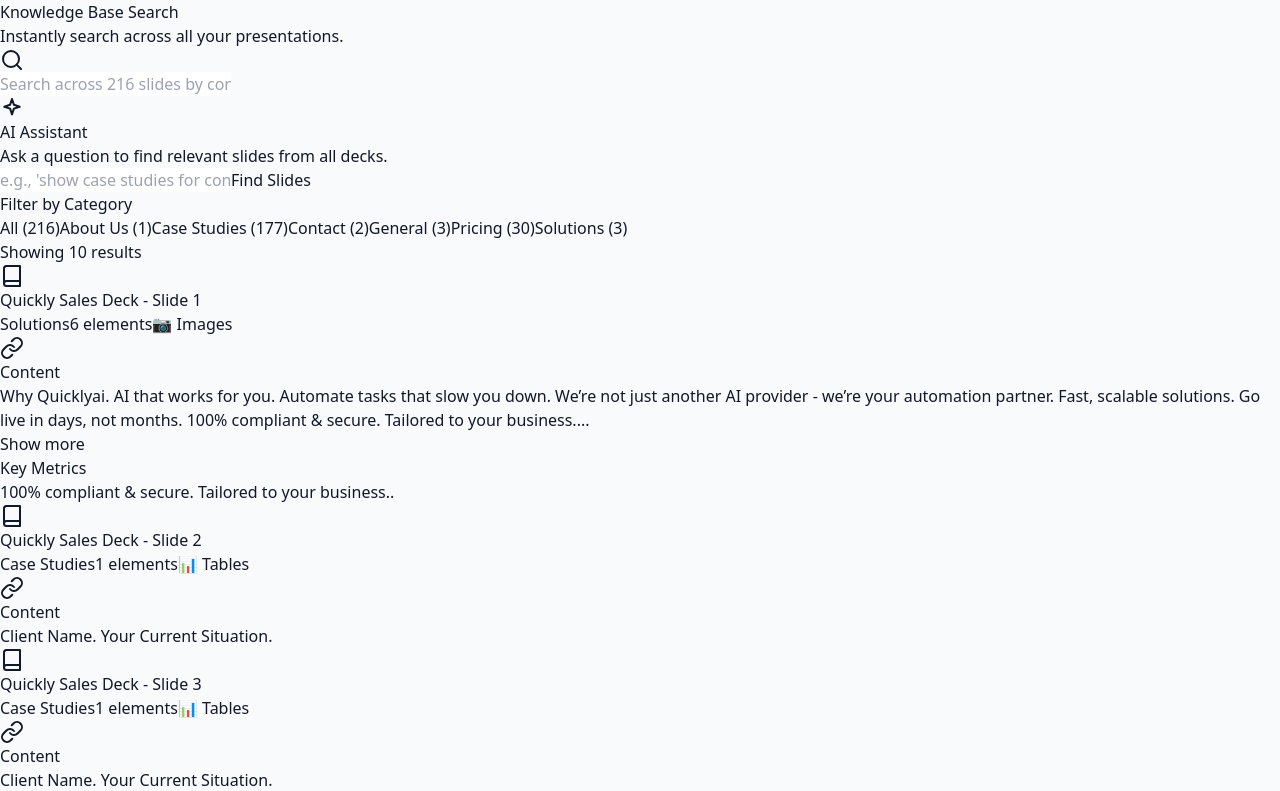
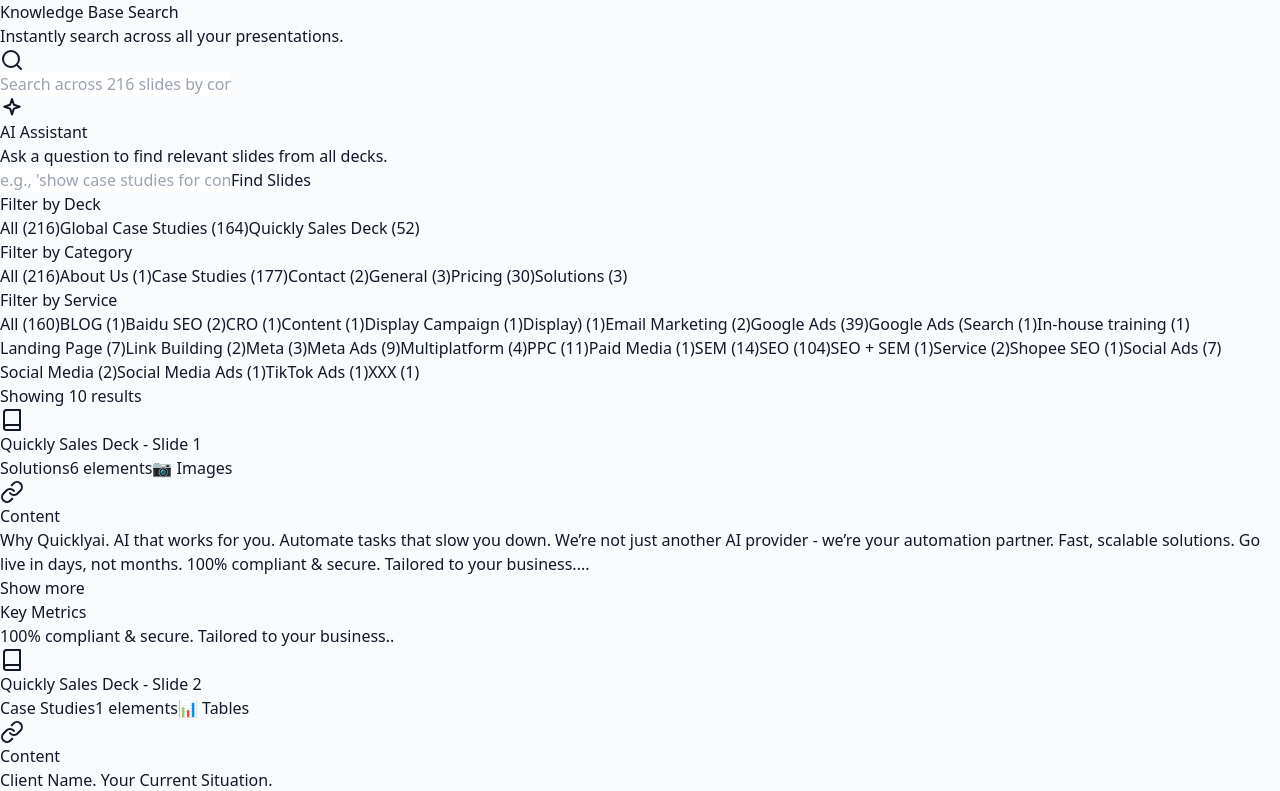
Before and after one commit to siddhrthshnkr/slide-search-app, a React (Vite) app: page / in a window 1280 px wide. Shown: the top 791 px of the page. Built offline with nearby package versions, Linux system fonts and the light colour scheme.

Commit message:
Update App.jsx

```diff
--- a/src/App.jsx
+++ b/src/App.jsx
@@ -32,6 +32,8 @@
   const [aiError, setAiError] = useState(null);
   const [Fuse, setFuse] = useState(null);
   const [selectedCategory, setSelectedCategory] = useState('All');
+  const [selectedDeck, setSelectedDeck] = useState('All');
+  const [selectedService, setSelectedService] = useState('All');
   const [expandedSlides, setExpandedSlides] = useState(new Set());
   const searchWrapperRef = useRef(null);
 
@@ -131,12 +133,23 @@
               .slice(0, 3); // Limit to top 3 metrics
           };
 
+          // Extract services from case studies
+          const extractServices = (elements) => {
+            if (!elements) return [];
+            const servicesText = elements.find(el => el.text && el.text.includes('Services Used:'))?.text;
+            if (!servicesText) return [];
+
+            const servicesString = servicesText.replace('Services Used:', '').trim();
+            return servicesString.split(/[|,&]/).map(s => s.trim()).filter(s => s);
+          };
+
           // Create a more structured slide object
           const enhancedSlide = {
             ...slide,
             text: extractedText,
             category: categorizeSlide(extractedText, slide.notes, slide.deckDisplayName, slide.elements),
             metrics: extractMetrics(slide.elements),
+            services: extractServices(slide.elements),
             elementCount: textElements.length,
             hasImages: slide.elements ? slide.elements.some(el => el.type === 'IMAGE') : false,
             hasTables: slide.elements ? slide.elements.some(el => el.type === 'TABLE') : false
@@ -170,15 +183,21 @@
 
   const handleSearch = (newQuery) => {
     setQuery(newQuery);
-    applyFilters(newQuery, selectedCategory);
+    applyFilters(newQuery, selectedCategory, selectedDeck, selectedService);
   };
 
-  const applyFilters = (searchQuery, category) => {
+  const applyFilters = (searchQuery, category, deck, service) => {
     let filteredSlides = allSlides;
 
-    // Filter by category first
+    // Apply all filters
     if (category !== 'All') {
-      filteredSlides = allSlides.filter(slide => slide.category === category);
+      filteredSlides = filteredSlides.filter(slide => slide.category === category);
+    }
+    if (deck !== 'All') {
+      filteredSlides = filteredSlides.filter(slide => slide.deckDisplayName === deck);
+    }
+    if (service !== 'All') {
+      filteredSlides = filteredSlides.filter(slide => slide.services && slide.services.includes(service));
     }
 
     if (!searchQuery.trim()) {
@@ -189,10 +208,18 @@
 
     if (fuse) {
       const searchResults = fuse.search(searchQuery, { limit: 50 });
-      // If category is selected, filter search results too
-      const finalResults = category !== 'All'
-        ? searchResults.filter(result => result.item.category === category)
-        : searchResults;
+      // Apply filters to search results
+      let finalResults = searchResults;
+
+      if (category !== 'All') {
+        finalResults = finalResults.filter(result => result.item.category === category);
+      }
+      if (deck !== 'All') {
+        finalResults = finalResults.filter(result => result.item.deckDisplayName === deck);
+      }
+      if (service !== 'All') {
+        finalResults = finalResults.filter(result => result.item.services && result.item.services.includes(service));
+      }
 
       setResults(finalResults);
       const autocompleteSuggestions = finalResults.slice(0, 5).map(res => res.matches[0].value.substring(0, 60) + '...');
@@ -202,7 +229,17 @@
 
   const handleCategoryChange = (category) => {
     setSelectedCategory(category);
-    applyFilters(query, category);
+    applyFilters(query, category, selectedDeck, selectedService);
+  };
+
+  const handleDeckChange = (deck) => {
+    setSelectedDeck(deck);
+    applyFilters(query, selectedCategory, deck, selectedService);
+  };
+
+  const handleServiceChange = (service) => {
+    setSelectedService(service);
+    applyFilters(query, selectedCategory, selectedDeck, service);
   };
 
   const handleAutocompleteClick = (suggestion) => {
@@ -308,7 +345,29 @@
         {error && <div className="text-center text-red-500 bg-red-100 p-4 rounded-lg">{error}</div>}
 
         {!isLoading && allSlides.length > 0 && (
-          <div className="mb-6">
+          <div className="mb-8 space-y-6">
+            {/* Deck Filter */}
+            <div>
+              <h3 className="text-sm font-semibold text-slate-600 mb-3">Filter by Deck</h3>
+              <div className="flex flex-wrap gap-2">
+                {['All', ...Array.from(new Set(allSlides.map(slide => slide.deckDisplayName))).sort()].map(deck => (
+                  <button
+                    key={deck}
+                    onClick={() => handleDeckChange(deck)}
+                    className={`px-3 py-1.5 text-sm font-medium rounded-full transition-colors ${
+                      selectedDeck === deck
+                        ? 'bg-green-600 text-white'
+                        : 'bg-green-50 text-green-700 hover:bg-green-100 border border-green-200'
+                    }`}
+                  >
+                    {deck} ({deck === 'All' ? allSlides.length : allSlides.filter(slide => slide.deckDisplayName === deck).length})
+                  </button>
+                ))}
+              </div>
+            </div>
+
+            {/* Category Filter */}
+            <div>
               <h3 className="text-sm font-semibold text-slate-600 mb-3">Filter by Category</h3>
               <div className="flex flex-wrap gap-2">
                 {['All', ...Array.from(new Set(allSlides.map(slide => slide.category))).sort()].map(category => (
@@ -318,13 +377,40 @@
                     className={`px-3 py-1.5 text-sm font-medium rounded-full transition-colors ${
                       selectedCategory === category
                         ? 'bg-blue-600 text-white'
-                      : 'bg-slate-100 text-slate-700 hover:bg-slate-200'
+                        : 'bg-blue-50 text-blue-700 hover:bg-blue-100 border border-blue-200'
                     }`}
                   >
                     {category} ({category === 'All' ? allSlides.length : allSlides.filter(slide => slide.category === category).length})
                   </button>
                 ))}
               </div>
+            </div>
+
+            {/* Services Filter */}
+            {(() => {
+              const allServices = Array.from(new Set(allSlides.flatMap(slide => slide.services || []))).sort();
+              return allServices.length > 0 && (
+                <div>
+                  <h3 className="text-sm font-semibold text-slate-600 mb-3">Filter by Service</h3>
+                  <div className="flex flex-wrap gap-2">
+                    {['All', ...allServices].map(service => (
+                      <button
+                        key={service}
+                        onClick={() => handleServiceChange(service)}
+                        className={`px-3 py-1.5 text-sm font-medium rounded-full transition-colors ${
+                          selectedService === service
+                            ? 'bg-purple-600 text-white'
+                            : 'bg-purple-50 text-purple-700 hover:bg-purple-100 border border-purple-200'
+                        }`}
+                      >
+                        {service} ({service === 'All' ? allSlides.filter(s => s.services && s.services.length > 0).length : allSlides.filter(slide => slide.services && slide.services.includes(service)).length})
+                      </button>
+                    ))}
+                  </div>
+                </div>
+              );
+            })()
+            }
           </div>
         )}
 
@@ -333,7 +419,9 @@
             <div className="mb-4">
               <p className="text-sm text-slate-600">
                 Showing {results.length} result{results.length !== 1 ? 's' : ''}
+                {selectedDeck !== 'All' ? ` from ${selectedDeck}` : ''}
                 {selectedCategory !== 'All' ? ` in ${selectedCategory}` : ''}
+                {selectedService !== 'All' ? ` using ${selectedService}` : ''}
                 {query ? ` for "${query}"` : ''}
               </p>
             </div>
@@ -381,6 +469,11 @@
                               📊 Tables
                             </span>
                           )}
+                          {item.services && item.services.length > 0 && (
+                            <span className="inline-flex items-center px-2 py-0.5 rounded-md text-xs bg-purple-50 text-purple-600 border border-purple-200">
+                              🔧 {item.services.length} Service{item.services.length !== 1 ? 's' : ''}
+                            </span>
+                          )}
                         </div>
                       </div>
                       <div className="ml-auto flex items-center gap-4 flex-shrink-0">
@@ -426,6 +519,18 @@
                         </div>
                       </div>
                     )}
+                    {item.services && item.services.length > 0 && (
+                      <div className="mt-3 pt-3 border-t border-slate-100">
+                        <p className="text-sm font-semibold text-slate-500 uppercase tracking-wider mb-2">Services Used</p>
+                        <div className="flex flex-wrap gap-2">
+                          {item.services.map((service, serviceIdx) => (
+                            <span key={serviceIdx} className="inline-flex items-center px-3 py-1.5 rounded-lg text-sm font-semibold bg-gradient-to-r from-purple-50 to-pink-50 text-purple-800 border border-purple-200">
+                              {highlightText(service, query)}
+                            </span>
+                          ))}
+                        </div>
+                      </div>
+                    )}
                     {item.metrics && item.metrics.length > 0 && (
                       <div className="mt-3 pt-3 border-t border-slate-100">
                         <p className="text-sm font-semibold text-slate-500 uppercase tracking-wider mb-2">Key Metrics</p>
```
Lines whose indentation alone changed are shown as unchanged.
